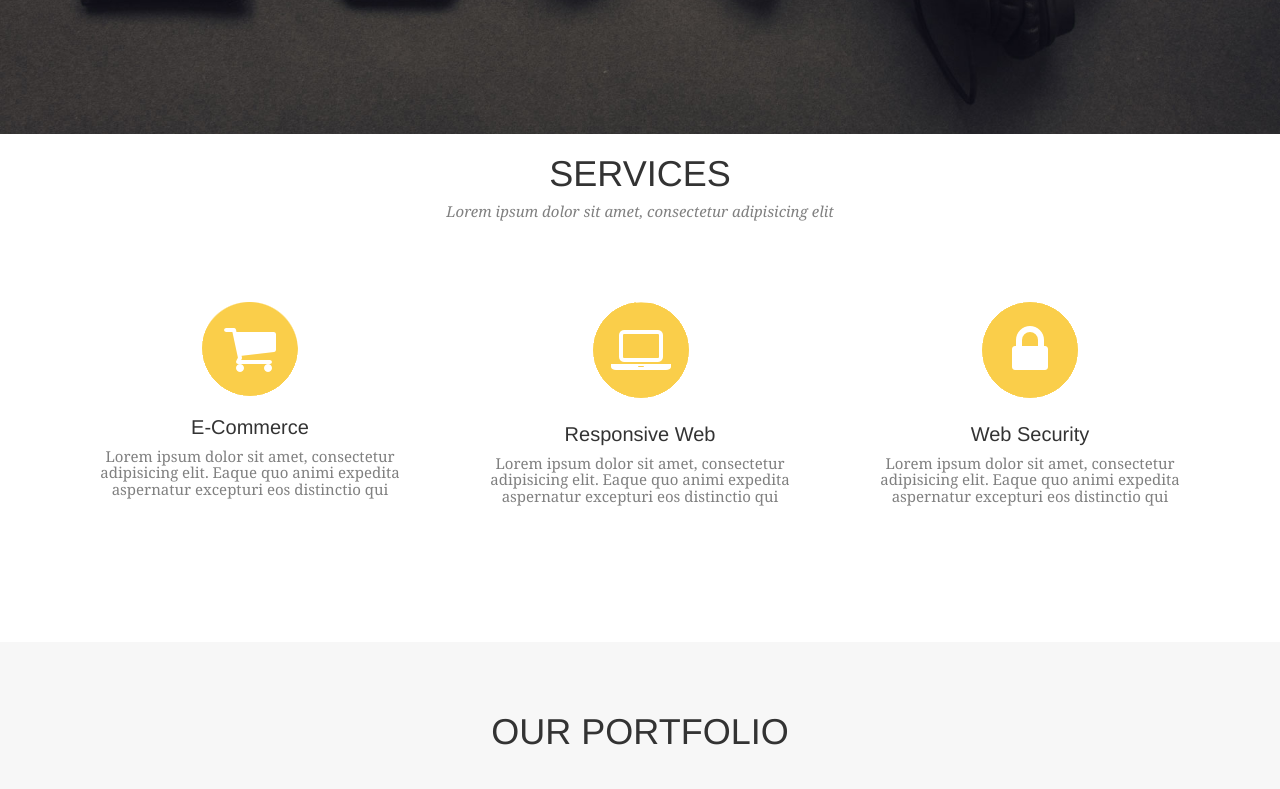
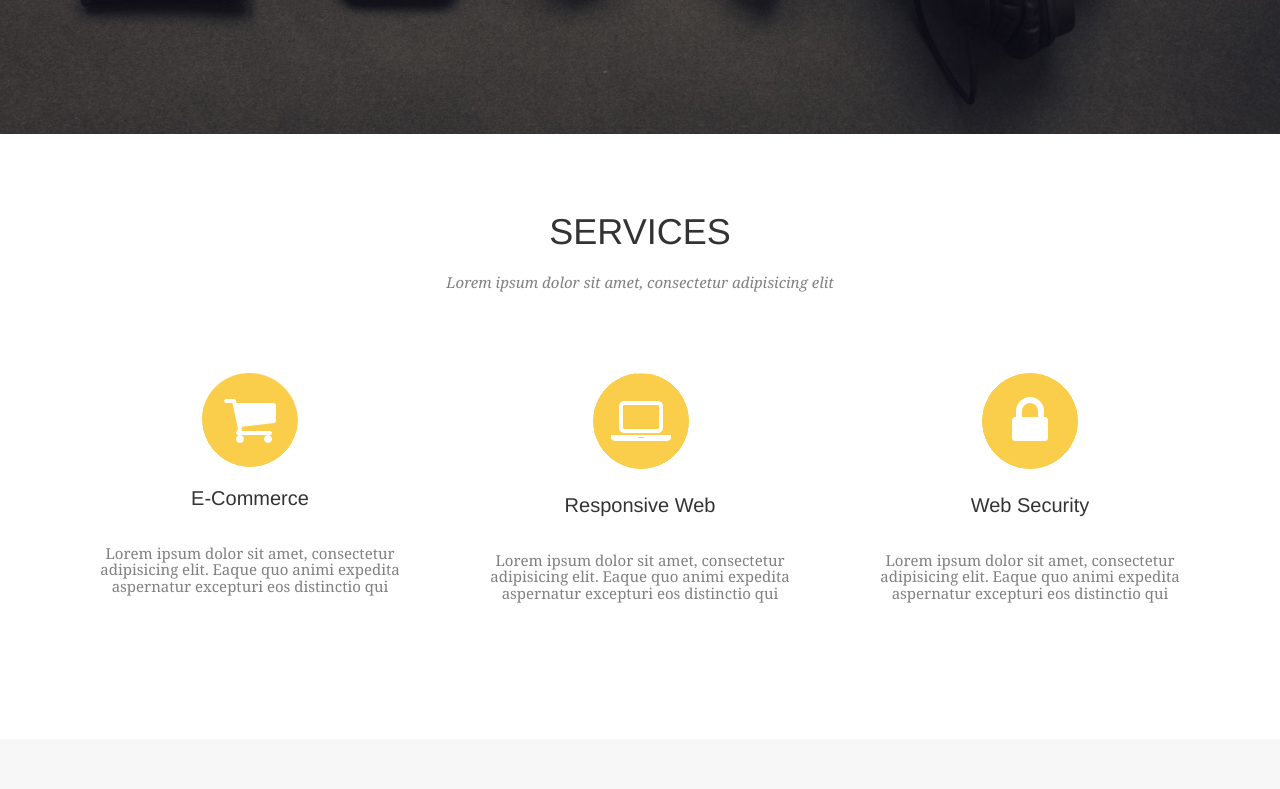
Before and after one commit to RoalndVrignon/Integration-3, a plain HTML site: page index.html in a window 1280 px wide. Shown: the part 672-1461 px from the top of the page. Drawn offline with nearby package versions, Linux system fonts and the light colour scheme; files whose address does not match are found by name; a web font is replaced by a local one.

Commit message:
Rectifications marges et font

```diff
--- a/index.html
+++ b/index.html
@@ -64,24 +64,24 @@
 <section class="services" id="services">
 	<div class="container">
 		<div class="row">
-			<div class="col-xs-12 text-center">
+			<div class="mt5 col-xs-12 text-center">
 				<h1>SERVICES</h1>
-				<h6 class="text">Lorem ipsum dolor sit amet, consectetur adipisicing elit</h6>
+				<h6 class="mt2 text">Lorem ipsum dolor sit amet, consectetur adipisicing elit</h6>
 			</div>
 			<div class="col-md-4 text-center">
 				<a><img src="img/02.png" id="icons"/></a>
 				<h3>E-Commerce</h3>
-				<h5 class="text">Lorem ipsum dolor sit amet, consectetur adipisicing elit. Eaque quo animi expedita aspernatur excepturi eos distinctio qui</h5>
+				<h5 class="mt10 text">Lorem ipsum dolor sit amet, consectetur adipisicing elit. Eaque quo animi expedita aspernatur excepturi eos distinctio qui</h5>
 			</div>
 			<div class="col-md-4 text-center">
 				<a><img src="img/03.png" id="icons"/></a>
 				<h3>Responsive Web</h3>
-				<h5 class="text">Lorem ipsum dolor sit amet, consectetur adipisicing elit. Eaque quo animi expedita aspernatur excepturi eos distinctio qui</h5>
+				<h5 class="mt10 text">Lorem ipsum dolor sit amet, consectetur adipisicing elit. Eaque quo animi expedita aspernatur excepturi eos distinctio qui</h5>
 			</div>
 			<div class="col-md-4 text-center">
 				<a><img src="img/04.png" id="icons"/></a>
 				<h3>Web Security</h3>
-				<h5 class="text">Lorem ipsum dolor sit amet, consectetur adipisicing elit. Eaque quo animi expedita aspernatur excepturi eos distinctio qui</h5>
+				<h5 class="mt10 text">Lorem ipsum dolor sit amet, consectetur adipisicing elit. Eaque quo animi expedita aspernatur excepturi eos distinctio qui</h5>
 			</div>
 		</div>
 	</div>
--- a/scss/style.scss
+++ b/scss/style.scss
@@ -142,7 +142,14 @@ section {
 			margin-top: 20%;
 		}
 	}
+	h1 {
+		font-family: Montserrat, "Helvetica Neue", Helvetica;
+	}
+	h3 {
+		font-family: Montserrat, "Helvetica Neue", Helvetica;
+	}
 }
+
 
 .portfolio {
 	margin-top: 10%;
```
Also changed, not shown: css/style-dist.css, css/style.css.
